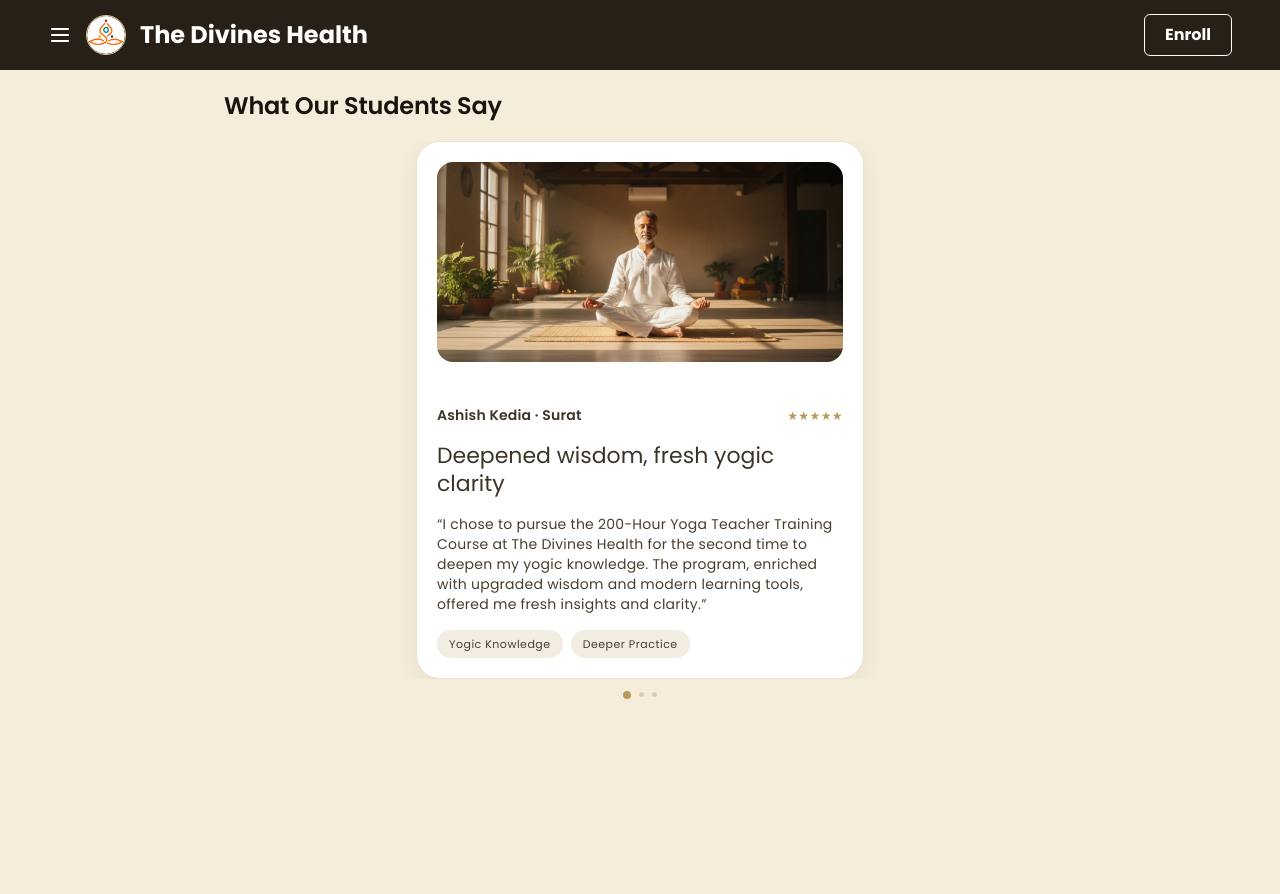
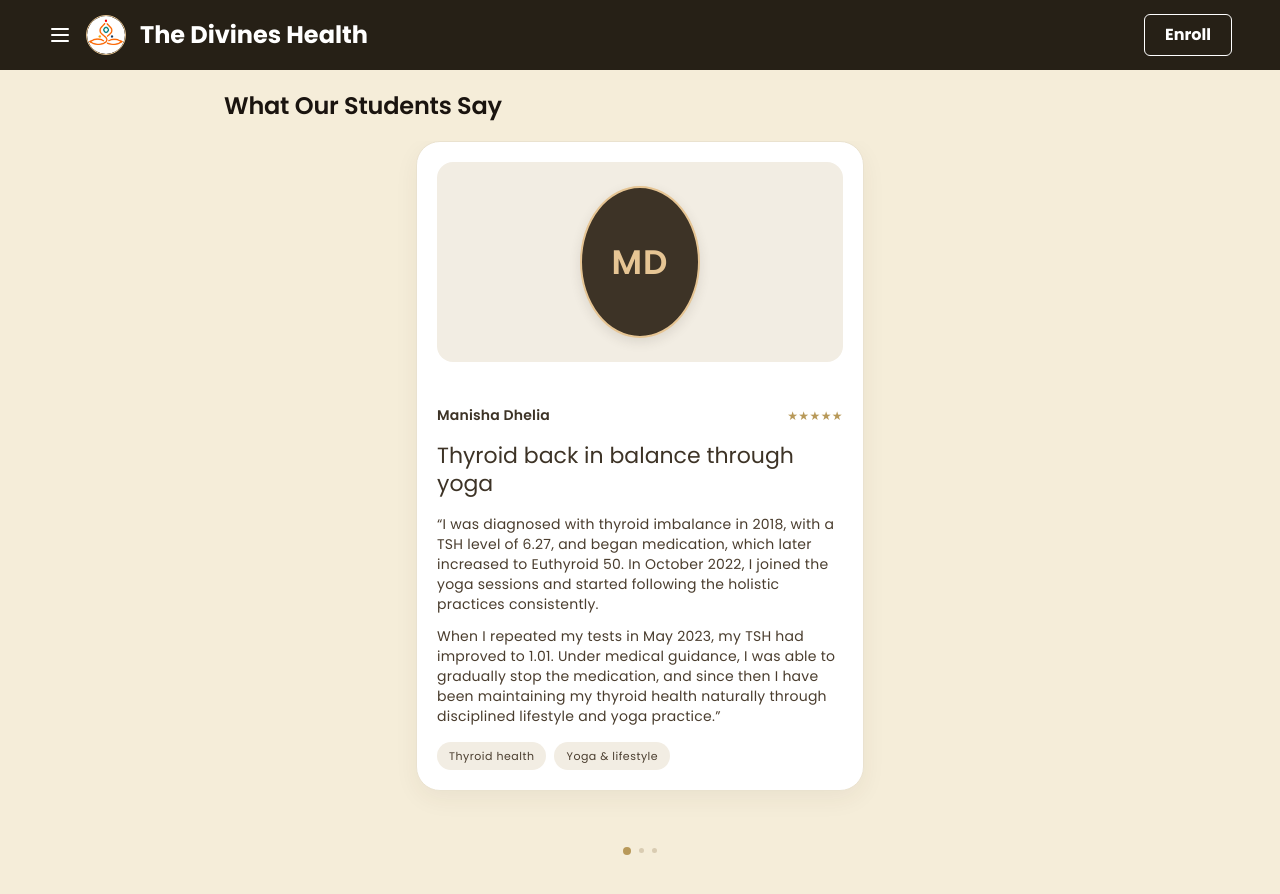
Before and after one commit to ladkrishnaronak/divines-wellness, a Next.js app: page /stories in a window 1280 px wide. Shown: the top 894 px of the page. Before the commit the page ends 800 px from the top, so only its background shows below. Built offline with nearby package versions, Linux system fonts and the light colour scheme.

Commit message:
Stories: client reviews (Manisha Dhelia, Dr. Suchi Patel, Ruchi Das) with initials until photos arrive

```diff
--- a/src/components/StoryList.tsx
+++ b/src/components/StoryList.tsx
@@ -2,37 +2,55 @@
 
 import { useRef, useState } from "react";
 
-// Content from Figma "Story Carousel" component set (node 781:831):
-// Slide=1 (777:552), Slide=2 (777:572), Slide=3 (777:592).
-const stories = [
+// Client reviews supplied by The Divines Health (Oct 2026).
+// Photos are not added yet: each card shows the person's initials in an oval.
+// To add a photo later, put it in /public/images and set image: "file-name.jpg".
+type Story = {
+  author: string;
+  location?: string;
+  image?: string;
+  title: string;
+  quote: string[];
+  tags: string[];
+};
+
+const stories: Story[] = [
   {
-    author: "Ashish Kedia",
-    location: "Surat",
-    image: "story-1.png",
-    title: "Deepened wisdom, fresh yogic clarity",
-    quote:
-      "I chose to pursue the 200-Hour Yoga Teacher Training Course at The Divines Health for the second time to deepen my yogic knowledge. The program, enriched with upgraded wisdom and modern learning tools, offered me fresh insights and clarity.",
-    tags: ["Yogic Knowledge", "Deeper Practice"],
+    author: "Manisha Dhelia",
+    title: "Thyroid back in balance through yoga",
+    quote: [
+      "I was diagnosed with thyroid imbalance in 2018, with a TSH level of 6.27, and began medication, which later increased to Euthyroid 50. In October 2022, I joined the yoga sessions and started following the holistic practices consistently.",
+      "When I repeated my tests in May 2023, my TSH had improved to 1.01. Under medical guidance, I was able to gradually stop the medication, and since then I have been maintaining my thyroid health naturally through disciplined lifestyle and yoga practice.",
+    ],
+    tags: ["Thyroid health", "Yoga & lifestyle"],
   },
   {
-    author: "Hetvi Patel",
-    location: "Florida",
-    image: "story-2.png",
-    title: "Transformative teacher training journey",
-    quote:
-      "The 200-Hour YTTC at The Divines Health with Dr. Neha Solanki was a truly transformative experience. The well-structured blend of philosophy, practice, and anatomy deepened my practice and built my confidence as a teacher.",
-    tags: ["Teacher Training", "Confidence Built"],
+    author: "Dr. Suchi Patel",
+    title: "Regular cycles and more energy",
+    quote: [
+      "I would like to sincerely thank Dr. Neha Solanki ma’am and her team, especially Dt. Jyoti ma’am, for their right guidance in managing my hypothyroidism. With their structured support, my menstrual cycle has become regular without the need for hormonal pills.",
+      "I have also noticed a significant improvement in my skin texture. The early morning tiredness and daytime lethargy have reduced considerably, and I feel more active throughout the day. Along with the program, I continue strength training and complete 10,000 steps daily, along with my regular household responsibilities.",
+      "I am truly grateful for the positive changes in my health.",
+    ],
+    tags: ["Hypothyroidism", "Hormonal balance"],
   },
   {
-    author: "Parul V. Bajaj",
-    location: "Surat",
-    image: "story-3.png",
-    title: "Empowering path to authentic teaching",
-    quote:
-      "The 200-hour Yoga Teacher Training with Dr. Neha Solanki was truly transformative. Her clear guidance, profound knowledge, and compassionate teaching made the journey inspiring and empowering.",
-    tags: ["Certified Teacher", "Yoga Alliance"],
+    author: "Ruchi Das",
+    title: "From young patient to yoga trainer",
+    quote: [
+      "I was just eight years old when I was diagnosed with hypothyroidism. It was a confusing time for me and my family, but we were guided to Dr. Neha Solanki for homeopathic treatment along with yoga therapy. With her patience, compassionate care, and consistent guidance through both healing approaches, my health gradually improved until I recovered completely. Today, I feel grateful to work alongside her as a yoga trainer — turning what once felt like a childhood challenge into a meaningful journey of helping others heal.",
+    ],
+    tags: ["Childhood recovery", "Yoga therapy"],
   },
 ];
+
+// "Dr. Suchi Patel" -> "SP"
+function initials(name: string) {
+  const parts = name.replace(/^Dr\.?\s+/i, "").trim().split(/\s+/);
+  const first = parts[0]?.[0] ?? "";
+  const last = parts.length > 1 ? parts[parts.length - 1][0] : "";
+  return (first + last).toUpperCase();
+}
 
 export default function StoryList() {
   const trackRef = useRef<HTMLDivElement>(null);
@@ -59,7 +77,7 @@ export default function StoryList() {
         ref={trackRef}
         onScroll={handleScroll}
         aria-roledescription="carousel"
-        aria-label="Student stories"
+        aria-label="Client stories"
         className="flex w-full snap-x snap-mandatory items-start overflow-x-auto overscroll-x-contain [-ms-overflow-style:none] [scrollbar-width:none] [&::-webkit-scrollbar]:hidden"
       >
         {stories.map((story, idx) => (
@@ -70,13 +88,24 @@ export default function StoryList() {
             aria-label={`${idx + 1} of ${stories.length}`}
           >
             <article className="mx-auto flex w-full max-w-[350px] flex-col gap-4 overflow-hidden rounded-[24px] border border-[#eae2cf] bg-white p-5 shadow-[0px_8px_24px_0px_rgba(61,50,38,0.06)] md:max-w-md">
-              <div className="h-[200px] w-full shrink-0 overflow-hidden rounded-[16px] bg-[#f2ede3]">
-                <img
-                  src={`/images/${story.image}`}
-                  alt={`${story.author}, ${story.location}`}
-                  loading={idx === 0 ? "eager" : "lazy"}
-                  className="size-full object-cover"
-                />
+              <div className="flex h-[200px] w-full shrink-0 items-center justify-center overflow-hidden rounded-[16px] bg-[#f2ede3]">
+                {story.image ? (
+                  <img
+                    src={`/images/${story.image}`}
+                    alt={story.location ? `${story.author}, ${story.location}` : story.author}
+                    width={120}
+                    height={152}
+                    loading={idx === 0 ? "eager" : "lazy"}
+                    className="h-[152px] w-[120px] rounded-[50%] object-cover shadow-[0px_4px_12px_rgba(61,50,38,0.12)]"
+                  />
+                ) : (
+                  <div
+                    aria-hidden="true"
+                    className="flex h-[152px] w-[120px] items-center justify-center rounded-[50%] border-2 border-[#e6c594] bg-[#3d3326] text-[34px] font-semibold tracking-[1px] text-[#e6c594] shadow-[0px_4px_12px_rgba(61,50,38,0.12)]"
+                  >
+                    {initials(story.author)}
+                  </div>
+                )}
               </div>
 
               {/* 12px spacer from Figma "overlap-spacing-adjustment" */}
@@ -84,7 +113,7 @@ export default function StoryList() {
 
               <div className="flex w-full items-center justify-between gap-3 whitespace-nowrap">
                 <p className="text-sm font-semibold leading-[1.4] tracking-[0.2px] text-[#3d3326]">
-                  {story.author} · {story.location}
+                  {story.location ? `${story.author} · ${story.location}` : story.author}
                 </p>
                 <p
                   className="text-xs font-medium leading-4 tracking-[0.4px] text-[#b89959]"
@@ -96,9 +125,15 @@ export default function StoryList() {
 
               <h2 className="text-[22px] font-normal leading-7 text-[#3d3326]">{story.title}</h2>
 
-              <p className="text-sm font-normal leading-5 tracking-[0.25px] text-[#4a3d2e]">
-                &ldquo;{story.quote}&rdquo;
-              </p>
+              <div className="flex flex-col gap-3 text-sm font-normal leading-5 tracking-[0.25px] text-[#4a3d2e]">
+                {story.quote.map((para, i) => (
+                  <p key={i}>
+                    {i === 0 && "\u201c"}
+                    {para}
+                    {i === story.quote.length - 1 && "\u201d"}
+                  </p>
+                ))}
+              </div>
 
               <div className="flex flex-wrap items-start gap-2">
                 {story.tags.map((tag) => (
```
